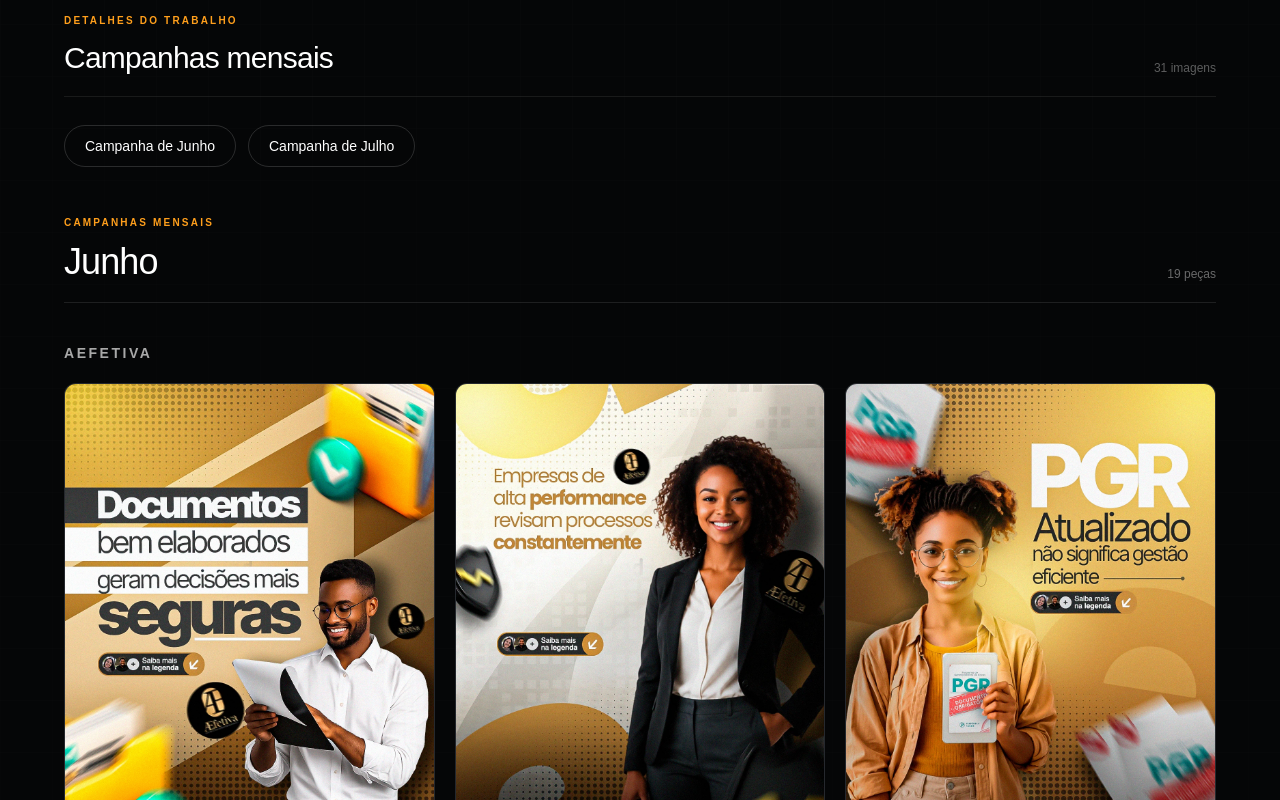
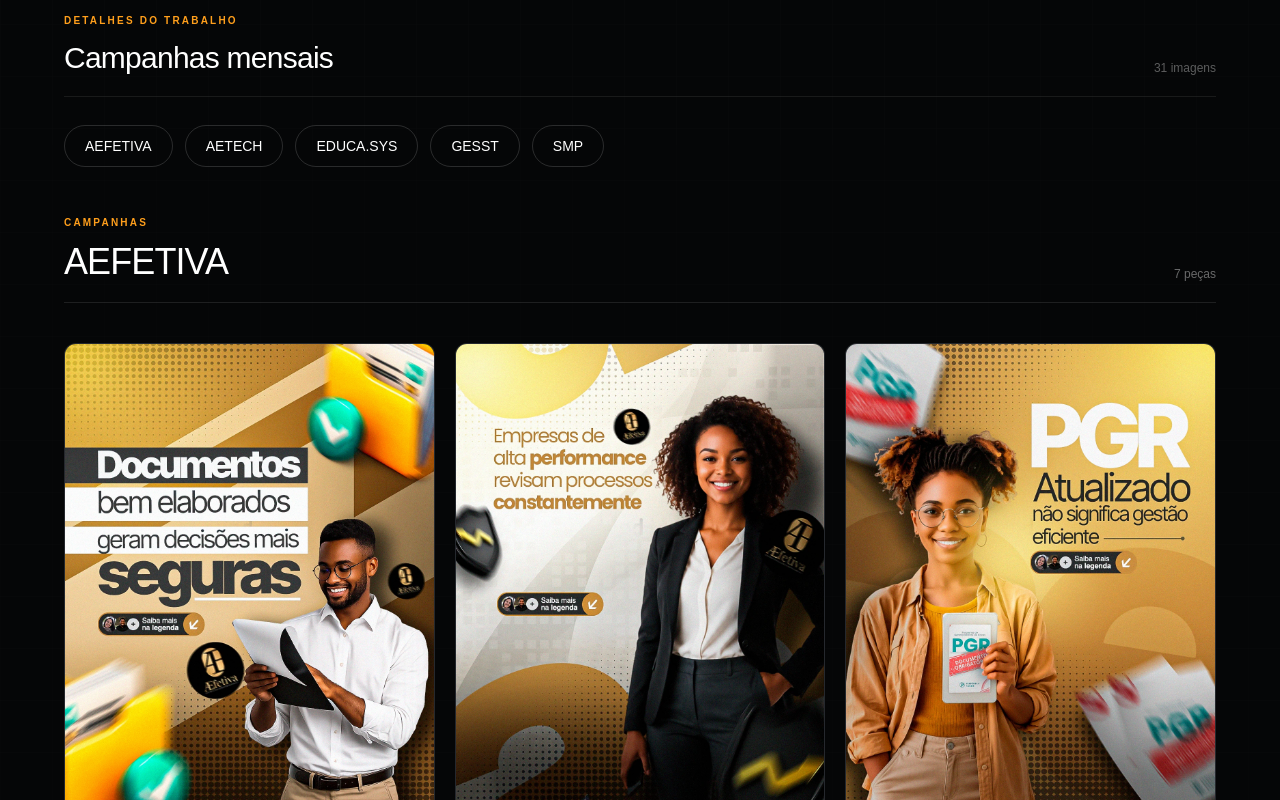
Before and after one commit to jenison-chagas/SITE-BLEND, a Next.js app: page /projetos/aurora-sftline in a window 1280 px wide. Shown: the part 1380-2180 px from the top of the page. Built offline with nearby package versions, Linux system fonts and the light colour scheme.

Commit message:
Group Aurora campaign gallery only by company

```diff
--- a/src/components/sections/CampaignGallery.tsx
+++ b/src/components/sections/CampaignGallery.tsx
@@ -1,43 +1,36 @@
 import type { LocalProjectImage } from "@/lib/local-projects";
 
 export default function CampaignGallery({ images }: { images: LocalProjectImage[] }) {
-  const months = [...new Set(images.map((image) => image.month).filter(Boolean))];
+  const brands = [...new Set(images.map((image) => image.brand).filter(Boolean))];
+  const anchor = (brand: string) => `empresa-${brand.toLowerCase().replace(/[^a-z0-9]+/g, "-")}`;
 
   return (
     <div>
-      <nav aria-label="Campanhas por mês" className="mb-12 flex flex-wrap gap-3">
-        {months.map((month) => (
-          <a key={month} href={`#campanha-${month?.toLowerCase()}`} className="rounded-full border border-white/15 px-5 py-2.5 text-sm text-white/70 transition hover:border-[#ff9f1c]/50 hover:text-[#ff9f1c]">
-            Campanha de {month}
+      <nav aria-label="Campanhas por empresa" className="mb-12 flex flex-wrap gap-3">
+        {brands.map((brand) => (
+          <a key={brand} href={`#${anchor(brand!)}`} className="rounded-full border border-white/15 px-5 py-2.5 text-sm text-white/70 transition hover:border-[#ff9f1c]/50 hover:text-[#ff9f1c]">
+            {brand}
           </a>
         ))}
       </nav>
       <div className="space-y-20 sm:space-y-28">
-        {months.map((month) => {
-          const monthlyImages = images.filter((image) => image.month === month);
-          const brands = [...new Set(monthlyImages.map((image) => image.brand))];
+        {brands.map((brand) => {
+          const companyImages = images.filter((image) => image.brand === brand);
           return (
-            <section key={month} id={`campanha-${month?.toLowerCase()}`} aria-label={`Campanha mensal de ${month}`} className="scroll-mt-8">
+            <section key={brand} id={anchor(brand!)} aria-label={`Projetos de ${brand}`} className="scroll-mt-8">
               <div className="mb-10 flex flex-wrap items-end justify-between gap-4 border-b border-white/10 pb-5">
                 <div>
-                  <p className="mb-3 text-[10px] font-semibold uppercase tracking-[0.22em] text-[#ff9f1c]">Campanhas mensais</p>
-                  <h3 className="text-3xl font-medium tracking-tight sm:text-4xl">{month}</h3>
+                  <p className="mb-3 text-[10px] font-semibold uppercase tracking-[0.22em] text-[#ff9f1c]">Campanhas</p>
+                  <h3 className="text-3xl font-medium tracking-tight sm:text-4xl">{brand}</h3>
                 </div>
-                <span className="text-xs text-white/40">{monthlyImages.length} peças</span>
+                <span className="text-xs text-white/40">{companyImages.length} peças</span>
               </div>
-              <div className="space-y-12 sm:space-y-16">
-                {brands.map((brand) => (
-                  <div key={brand}>
-                    <h4 className="mb-5 text-sm font-semibold uppercase tracking-[0.18em] text-white/65">{brand}</h4>
-                    <div className="grid grid-cols-1 items-start gap-5 sm:grid-cols-2 lg:grid-cols-3">
-                      {monthlyImages.filter((image) => image.brand === brand).map((image, index) => (
-                        <figure key={image.id} className="overflow-hidden rounded-xl border border-white/10 bg-[#0d1016]">
-                          <img src={image.image_url} alt={image.alt_text} loading="lazy" className="h-auto w-full" />
-                          <figcaption className="border-t border-white/[0.07] px-4 py-3 text-xs text-white/40">{brand} · Peça {String(index + 1).padStart(2, "0")}</figcaption>
-                        </figure>
-                      ))}
-                    </div>
-                  </div>
+              <div className="grid grid-cols-1 items-start gap-5 sm:grid-cols-2 lg:grid-cols-3">
+                {companyImages.map((image, index) => (
+                  <figure key={image.id} className="overflow-hidden rounded-xl border border-white/10 bg-[#0d1016]">
+                    <img src={image.image_url} alt={image.alt_text.replace(/^(Junho|Julho) · /, "")} loading="lazy" className="h-auto w-full" />
+                    <figcaption className="border-t border-white/[0.07] px-4 py-3 text-xs text-white/40">{brand} · Peça {String(index + 1).padStart(2, "0")}</figcaption>
+                  </figure>
                 ))}
               </div>
             </section>
```
